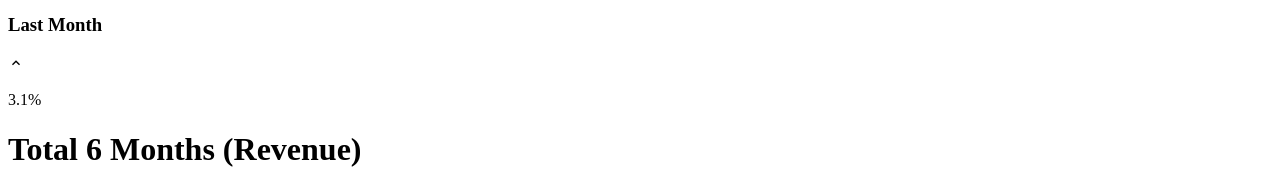
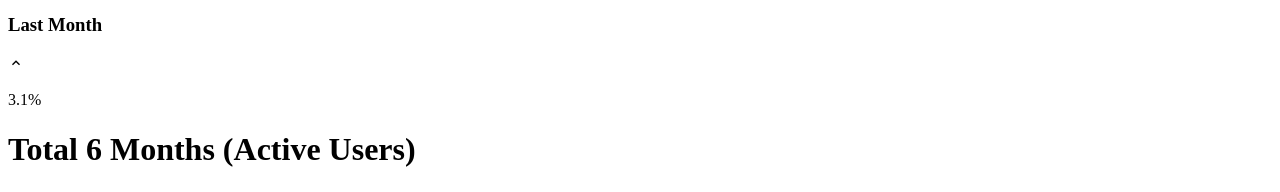
Before and after one commit to fajarfadillahh/siakad-agrikultur-dashboard, a React (Vite) app: page / in a window 1280 px wide. Shown: the part 2480-2672 px from the top of the page. Built offline with nearby package versions, Linux system fonts and the light colour scheme.

Commit message:
modified: Chart components

```diff
--- a/src/components/chart/Chart.jsx
+++ b/src/components/chart/Chart.jsx
@@ -16,7 +16,7 @@ const Chart = () => {
   return (
     <div className="flex-[4] rounded-md p-[10px] shadow-3xl">
       <h1 className="mb-5 font-medium text-gray-500">
-        Total 6 Months (Revenue)
+        Total 6 Months (Active Users)
       </h1>
 
       <ResponsiveContainer width="100%" aspect={2 / 1}>
```
